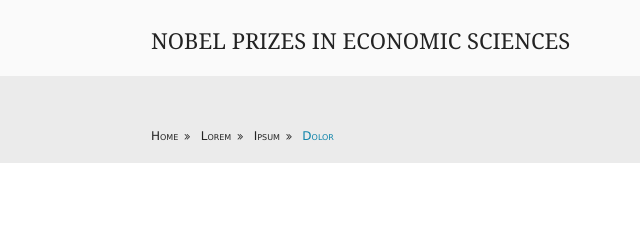
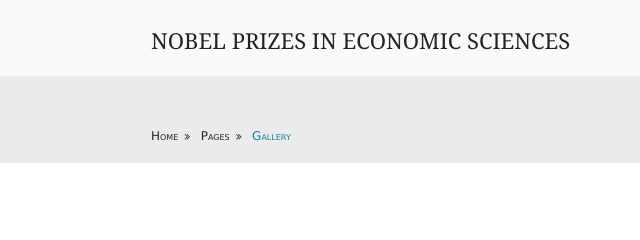
Before and after one commit to marialavr/nobelprizesineconomics, a plain HTML site: page pages/gallery.html in a window 1280 px wide. Shown: the top 240 px of the page, 0-640 px from the left. Drawn offline with Linux system fonts and the light colour scheme; files whose address does not match are found by name.

Commit message:
Update gallery.html

```diff
--- a/pages/gallery.html
+++ b/pages/gallery.html
@@ -44,9 +44,8 @@ Licence URI: http://www.os-templates.com/template-terms
     <!-- ################################################################################################ -->
     <ul>
       <li><a href="#">Home</a></li>
-      <li><a href="#">Lorem</a></li>
-      <li><a href="#">Ipsum</a></li>
-      <li><a href="#">Dolor</a></li>
+      <li><a href="#">Pages</a></li>
+      <li><a href="#">Gallery</a></li>
     </ul>
     <!-- ################################################################################################ -->
   </div>
```
